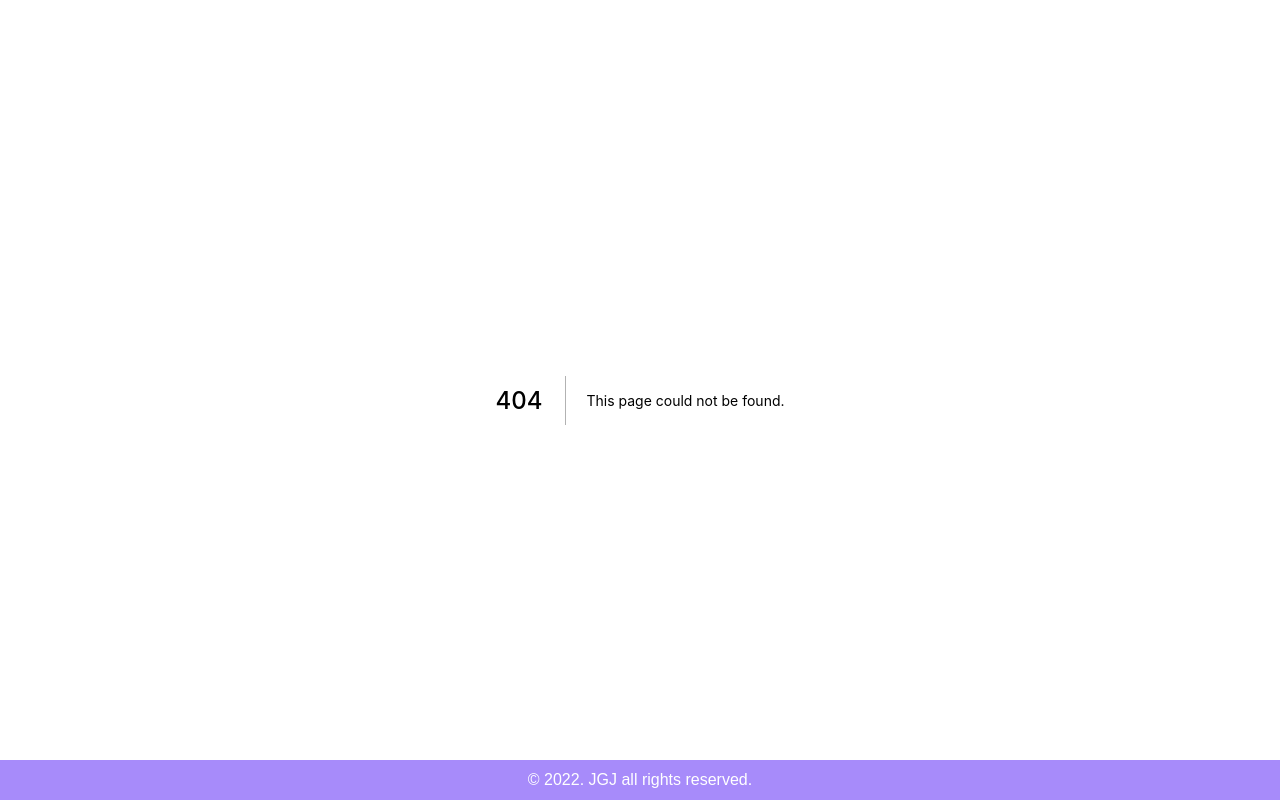
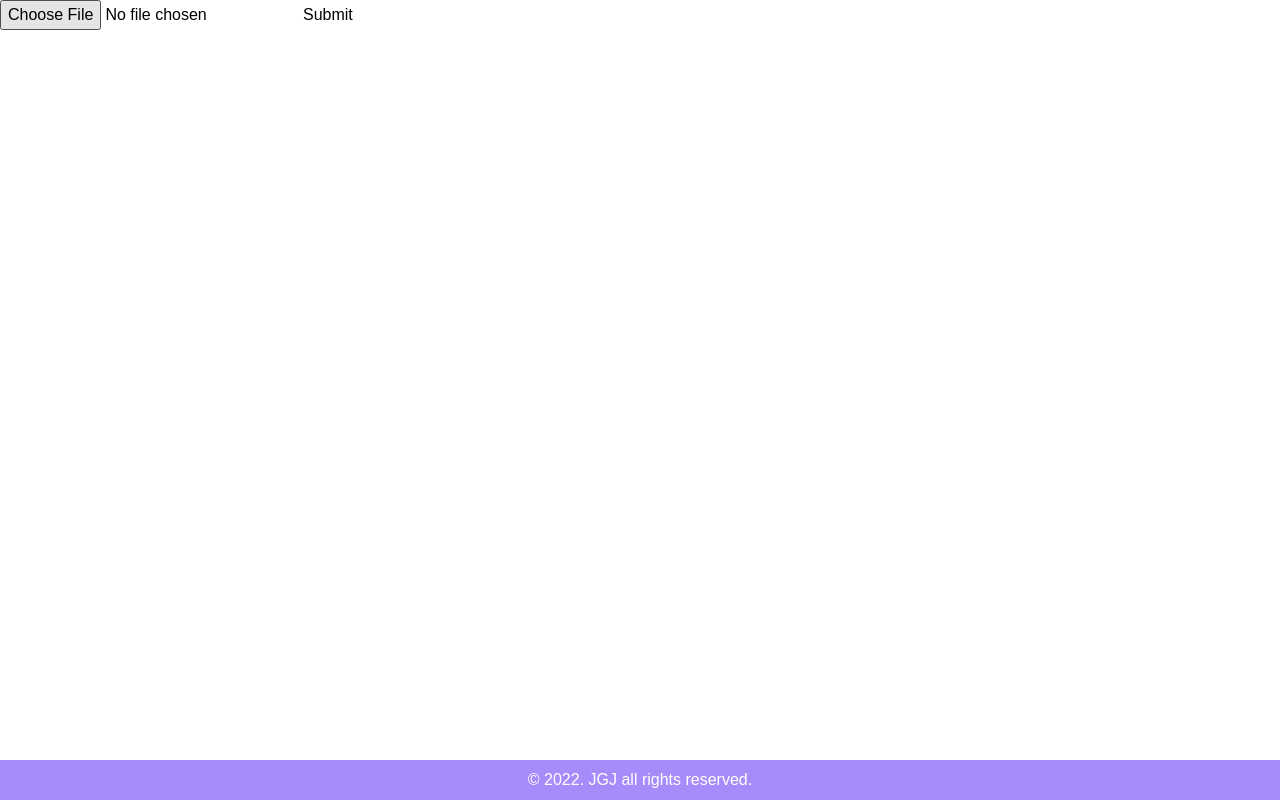
Before and after one commit to mathcom-js/reservation-site, a Next.js app: page /upload in a window 1280 px wide. Before the commit this address had no page. Built offline with nearby package versions, Linux system fonts and the light colour scheme.

Commit message:
add: Add image upload page and api

```diff
--- /dev/null
+++ b/pages/api/image.ts
@@ -0,0 +1,28 @@
+import axios from "axios";
+import { NextApiRequest, NextApiResponse } from "next";
+
+export default async function handler(
+  req: NextApiRequest,
+  res: NextApiResponse
+) {
+  if (req.method === "GET") {
+    const imageResponse = await axios(
+      `https://api.cloudflare.com/client/v4/accounts/${process.env.CF_ID}/images/v2/direct_upload`,
+      {
+        method: "POST",
+        headers: {
+          "Content-Type": "application/json",
+          Authorization: `Bearer ${process.env.CF_API_TOKEN}`,
+        },
+      }
+    );
+
+    const {
+      data: {
+        result: { uploadURL },
+      },
+    } = imageResponse;
+
+    res.json({ ok: true, uploadURL });
+  }
+}
--- /dev/null
+++ b/pages/upload.tsx
@@ -0,0 +1,39 @@
+import axios from "axios";
+import { useState } from "react";
+import { useForm } from "react-hook-form";
+
+interface ImageForm {
+  image: FileList;
+}
+
+export default function () {
+  const { register, handleSubmit } = useForm<ImageForm>();
+  const [id, setId] = useState("");
+  const onValid = async ({ image }: ImageForm) => {
+    if (image && image.length > 0) {
+      const {
+        data: { uploadURL },
+      } = await axios.get("/api/image");
+
+      const formData = new FormData();
+      formData.append("file", image[0], "test");
+      const { data } = await axios.post(uploadURL, formData);
+      setId(data.result.id);
+    }
+  };
+  return (
+    <>
+      <form onSubmit={handleSubmit(onValid)}>
+        <input {...register("image")} type="file" accept="image/*" />
+        <button>Submit</button>
+      </form>
+      {id ? (
+        <img
+          src={`https://imagedelivery.net/BDH_sV5MMFDjmj9Ky8ZKTQ/${id}/public`}
+        />
+      ) : (
+        <div></div>
+      )}
+    </>
+  );
+}
```
